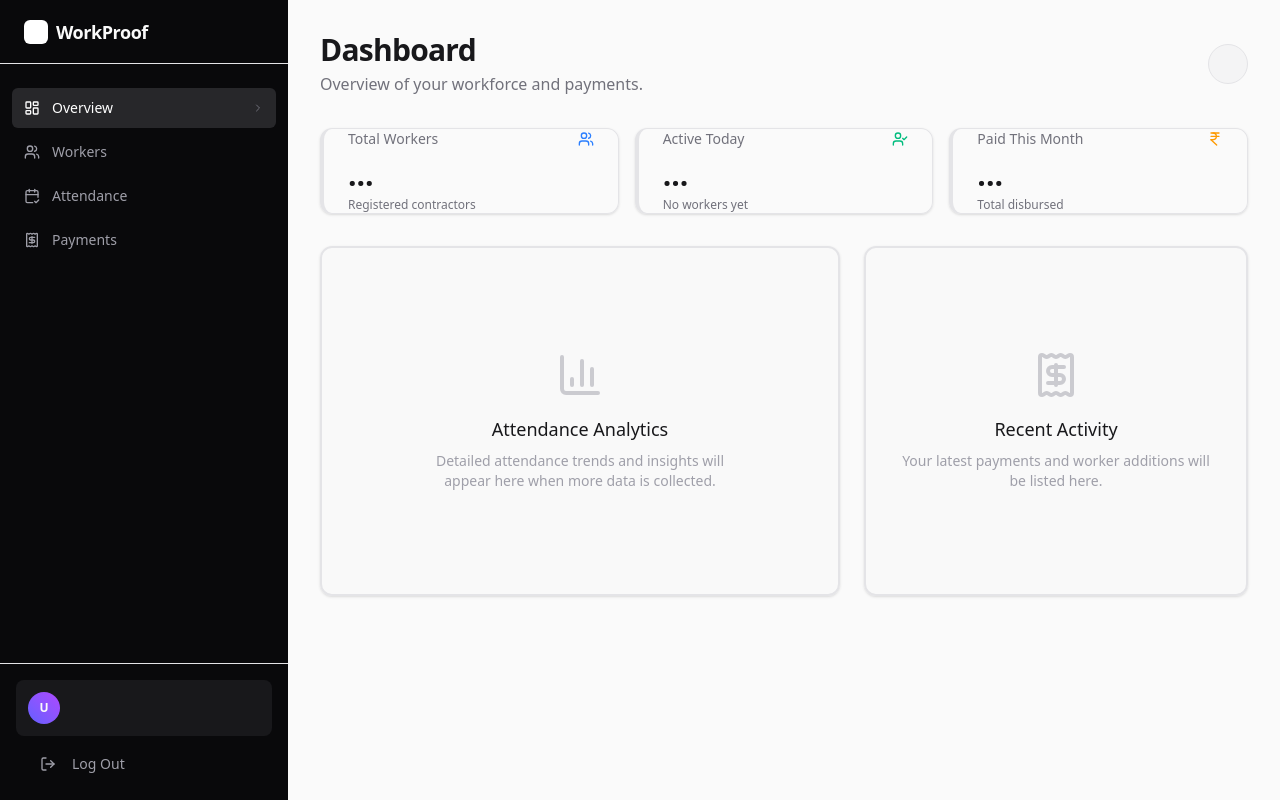
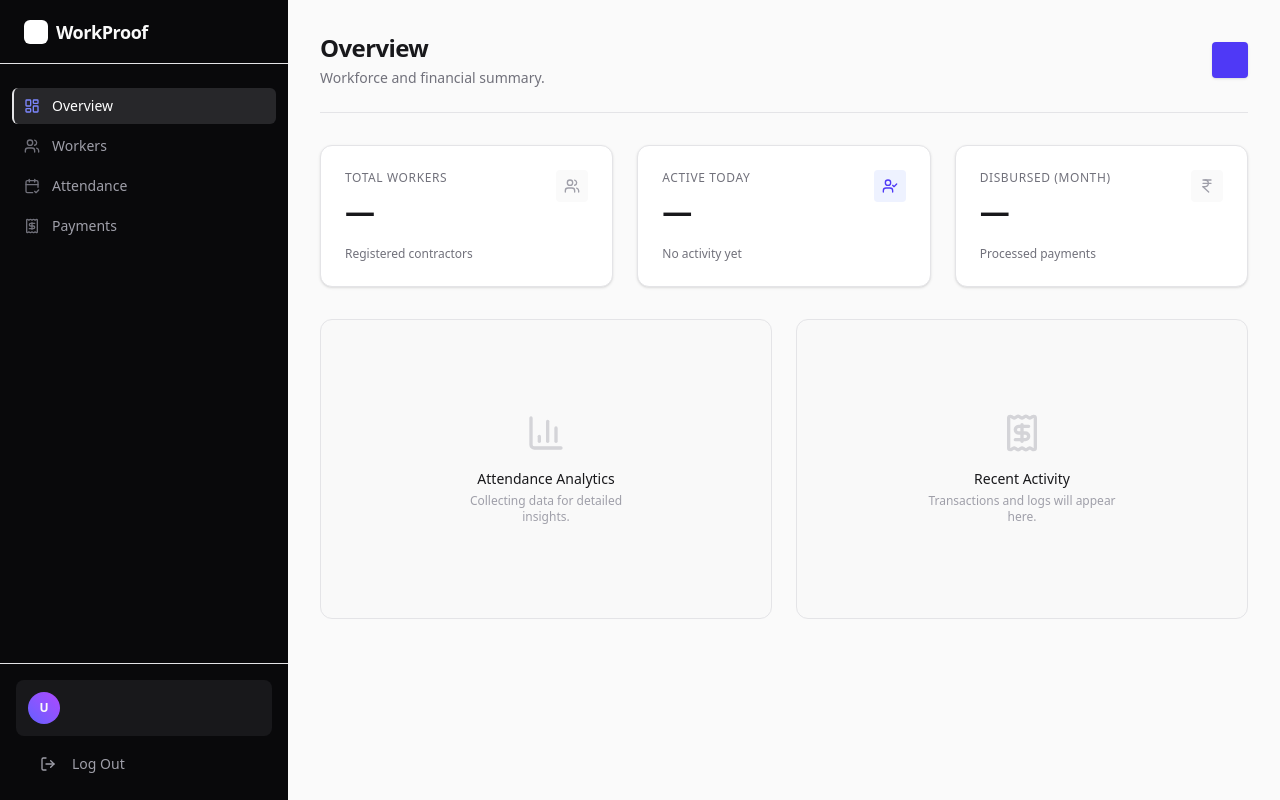
Before and after one commit to rajkrish0608/WorkProof, a Next.js app in the folder web/: page /dashboard in a window 1280 px wide. Built offline with nearby package versions, Linux system fonts and the light colour scheme.

Commit message:
feat: polish dashboard UI to banking-grade standard

```diff
--- a/web/app/dashboard/layout.tsx
+++ b/web/app/dashboard/layout.tsx
@@ -52,20 +52,19 @@ export default function DashboardLayout({
                             key={item.href}
                             href={item.href}
                             onClick={() => setIsMobileOpen(false)}
-                            className="relative group flex items-center gap-3 px-3 py-2.5 text-sm font-medium rounded-md transition-all duration-200 outline-none focus-visible:ring-2 focus-visible:ring-zinc-600"
+                            className={`relative group flex items-center gap-3 px-3 py-2 text-sm font-medium rounded-md transition-colors duration-200 outline-none focus-visible:ring-2 focus-visible:ring-indigo-500 ${isActive ? "text-white" : "text-zinc-400 hover:text-zinc-50 hover:bg-zinc-900"}`}
                         >
                             {isActive && (
                                 <motion.div
                                     layoutId="activeNav"
-                                    className="absolute inset-0 bg-zinc-800 rounded-md"
-                                    transition={{ type: "spring", stiffness: 300, damping: 30 }}
+                                    className="absolute inset-0 bg-zinc-800 rounded-md border-l-2 border-indigo-500"
+                                    transition={{ duration: 0.2, ease: [0.16, 1, 0.3, 1] }}
                                 />
                             )}
-                            <item.icon className={`h-4 w-4 z-10 transition-colors ${isActive ? "text-white" : "text-zinc-400 group-hover:text-zinc-50"}`} />
-                            <span className={`z-10 transition-colors ${isActive ? "text-white" : "text-zinc-400 group-hover:text-zinc-50"}`}>
+                            <item.icon className={`h-4 w-4 z-10 ${isActive ? "text-indigo-400" : "text-zinc-500 group-hover:text-zinc-400"}`} />
+                            <span className="z-10">
                                 {item.label}
                             </span>
-                            {isActive && <ChevronRight className="ml-auto h-3 w-3 text-zinc-500 z-10" />}
                         </Link>
                     );
                 })}
--- a/web/app/dashboard/page.tsx
+++ b/web/app/dashboard/page.tsx
@@ -45,85 +45,91 @@ export default function DashboardPage() {
     };
 
     return (
-        <div className="space-y-8">
-            <div className="flex items-center justify-between">
+        <div className="space-y-8 max-w-6xl">
+            <div className="flex items-center justify-between border-b border-zinc-200 dark:border-zinc-800 pb-6">
                 <div>
-                    <h1 className="text-3xl font-bold tracking-tight text-zinc-900 dark:text-zinc-50">Dashboard</h1>
-                    <p className="text-zinc-500 dark:text-zinc-400 mt-1">Overview of your workforce and payments.</p>
+                    <h1 className="text-2xl font-semibold tracking-tight text-zinc-900 dark:text-zinc-50">Overview</h1>
+                    <p className="text-sm text-zinc-500 dark:text-zinc-400 mt-1">Workforce and financial summary.</p>
                 </div>
-                <div className="h-10 w-10 rounded-full bg-zinc-100 dark:bg-zinc-800 flex items-center justify-center border border-zinc-200 dark:border-zinc-700">
-                    <span className="font-bold text-zinc-700 dark:text-zinc-300">{user?.name?.charAt(0)}</span>
+                <div className="flex items-center gap-3">
+                    <div className="text-right hidden sm:block">
+                        <div className="text-sm font-medium text-zinc-900 dark:text-zinc-50">{user?.name}</div>
+                        <div className="text-xs text-zinc-500">{user?.role}</div>
+                    </div>
+                    <div className="h-9 w-9 rounded bg-indigo-600 flex items-center justify-center text-white text-xs font-bold shadow-sm">
+                        {user?.name?.charAt(0)}
+                    </div>
                 </div>
             </div>
 
             <motion.div
-                variants={container}
-                initial="hidden"
-                animate="show"
-                className="grid gap-4 md:grid-cols-2 lg:grid-cols-3"
+                initial={{ opacity: 0, y: 4 }}
+                animate={{ opacity: 1, y: 0 }}
+                transition={{ duration: 0.4, ease: [0.16, 1, 0.3, 1] }}
+                className="grid gap-6 md:grid-cols-2 lg:grid-cols-3"
             >
-                <motion.div variants={item}>
-                    <Card className="border-l-4 border-l-blue-500 shadow-sm hover:shadow-md transition-shadow">
-                        <CardHeader className="flex flex-row items-center justify-between space-y-0 pb-2">
-                            <CardTitle className="text-sm font-medium text-zinc-500 dark:text-zinc-400">Total Workers</CardTitle>
-                            <Users className="h-4 w-4 text-blue-500" />
-                        </CardHeader>
-                        <CardContent>
-                            <div className="text-3xl font-bold text-zinc-900 dark:text-zinc-50">{loading ? "..." : stats.totalWorkers}</div>
-                            <p className="text-xs text-zinc-500 mt-1">Registered contractors</p>
-                        </CardContent>
-                    </Card>
-                </motion.div>
+                <Card className="p-6 flex flex-col justify-between h-full bg-white dark:bg-zinc-900 border-zinc-200 dark:border-zinc-800">
+                    <div className="flex items-start justify-between mb-4">
+                        <div>
+                            <p className="text-xs font-medium text-zinc-500 uppercase tracking-wider">Total Workers</p>
+                            <h3 className="text-3xl font-semibold text-zinc-900 dark:text-zinc-50 mt-2">{loading ? "—" : stats.totalWorkers}</h3>
+                        </div>
+                        <div className="p-2 rounded bg-zinc-50 dark:bg-zinc-800 text-zinc-400">
+                            <Users className="h-4 w-4" />
+                        </div>
+                    </div>
+                    <div className="text-xs text-zinc-500">Registered contractors</div>
+                </Card>
 
-                <motion.div variants={item}>
-                    <Card className="border-l-4 border-l-emerald-500 shadow-sm hover:shadow-md transition-shadow">
-                        <CardHeader className="flex flex-row items-center justify-between space-y-0 pb-2">
-                            <CardTitle className="text-sm font-medium text-zinc-500 dark:text-zinc-400">Active Today</CardTitle>
-                            <UserCheck className="h-4 w-4 text-emerald-500" />
-                        </CardHeader>
-                        <CardContent>
-                            <div className="text-3xl font-bold text-zinc-900 dark:text-zinc-50">{loading ? "..." : stats.activeToday}</div>
-                            <p className="text-xs text-zinc-500 mt-1">
-                                {stats.totalWorkers > 0
-                                    ? `${Math.round((stats.activeToday / stats.totalWorkers) * 100)}% attendance rate`
-                                    : "No workers yet"}
-                            </p>
-                        </CardContent>
-                    </Card>
-                </motion.div>
+                <Card className="p-6 flex flex-col justify-between h-full bg-white dark:bg-zinc-900 border-zinc-200 dark:border-zinc-800">
+                    <div className="flex items-start justify-between mb-4">
+                        <div>
+                            <p className="text-xs font-medium text-zinc-500 uppercase tracking-wider">Active Today</p>
+                            <h3 className="text-3xl font-semibold text-zinc-900 dark:text-zinc-50 mt-2">{loading ? "—" : stats.activeToday}</h3>
+                        </div>
+                        <div className="p-2 rounded bg-indigo-50 dark:bg-indigo-900/20 text-indigo-600">
+                            <UserCheck className="h-4 w-4" />
+                        </div>
+                    </div>
+                    <div className="text-xs text-zinc-500">
+                        {stats.totalWorkers > 0
+                            ? <span className="text-indigo-600 font-medium">{Math.round((stats.activeToday / stats.totalWorkers) * 100)}% attendance</span>
+                            : "No activity yet"}
+                    </div>
+                </Card>
 
-                <motion.div variants={item}>
-                    <Card className="border-l-4 border-l-amber-500 shadow-sm hover:shadow-md transition-shadow">
-                        <CardHeader className="flex flex-row items-center justify-between space-y-0 pb-2">
-                            <CardTitle className="text-sm font-medium text-zinc-500 dark:text-zinc-400">Paid This Month</CardTitle>
-                            <IndianRupee className="h-4 w-4 text-amber-500" />
-                        </CardHeader>
-                        <CardContent>
-                            <div className="text-3xl font-bold text-zinc-900 dark:text-zinc-50">
-                                {loading ? "..." : `₹${stats.totalPaidMonth.toLocaleString()}`}
-                            </div>
-                            <p className="text-xs text-zinc-500 mt-1">Total disbursed</p>
-                        </CardContent>
-                    </Card>
-                </motion.div>
+                <Card className="p-6 flex flex-col justify-between h-full bg-white dark:bg-zinc-900 border-zinc-200 dark:border-zinc-800">
+                    <div className="flex items-start justify-between mb-4">
+                        <div>
+                            <p className="text-xs font-medium text-zinc-500 uppercase tracking-wider">Disbursed (Month)</p>
+                            <h3 className="text-3xl font-semibold text-zinc-900 dark:text-zinc-50 mt-2">
+                                {loading ? "—" : `₹${stats.totalPaidMonth.toLocaleString()}`}
+                            </h3>
+                        </div>
+                        <div className="p-2 rounded bg-zinc-50 dark:bg-zinc-800 text-zinc-400">
+                            <IndianRupee className="h-4 w-4" />
+                        </div>
+                    </div>
+                    <div className="text-xs text-zinc-500">Processed payments</div>
+                </Card>
             </motion.div>
 
             <motion.div
-                initial={{ opacity: 0, y: 20 }}
-                animate={{ opacity: 1, y: 0 }}
-                transition={{ delay: 0.4 }}
-                className="grid gap-6 md:grid-cols-2 lg:grid-cols-7"
+                initial={{ opacity: 0 }}
+                animate={{ opacity: 1 }}
+                transition={{ duration: 0.6, delay: 0.1, ease: [0.16, 1, 0.3, 1] }}
+                className="grid gap-6 md:grid-cols-2"
             >
-                <Card className="col-span-4 h-[350px] flex flex-col items-center justify-center text-zinc-400 bg-zinc-50/50 dark:bg-zinc-900/50 border-dashed border-2 px-6 text-center">
-                    <BarChart3 className="h-12 w-12 mb-4 opacity-50" />
-                    <h3 className="text-lg font-medium text-zinc-900 dark:text-zinc-50">Attendance Analytics</h3>
-                    <p className="text-sm max-w-xs mx-auto mt-2">Detailed attendance trends and insights will appear here when more data is collected.</p>
-                </Card>
-                <Card className="col-span-3 h-[350px] flex flex-col items-center justify-center text-zinc-400 bg-zinc-50/50 dark:bg-zinc-900/50 border-dashed border-2 px-6 text-center">
-                    <Receipt className="h-12 w-12 mb-4 opacity-50" />
-                    <h3 className="text-lg font-medium text-zinc-900 dark:text-zinc-50">Recent Activity</h3>
-                    <p className="text-sm max-w-xs mx-auto mt-2">Your latest payments and worker additions will be listed here.</p>
-                </Card>
+                <div className="rounded-xl border border-zinc-200 dark:border-zinc-800 bg-zinc-50/50 dark:bg-zinc-900/30 p-8 flex flex-col items-center justify-center text-center h-[300px]">
+                    <BarChart3 className="h-10 w-10 text-zinc-300 mb-4" />
+                    <h3 className="text-sm font-medium text-zinc-900 dark:text-zinc-50">Attendance Analytics</h3>
+                    <p className="text-xs text-zinc-400 max-w-[200px] mt-1">Collecting data for detailed insights.</p>
+                </div>
+                <div className="rounded-xl border border-zinc-200 dark:border-zinc-800 bg-zinc-50/50 dark:bg-zinc-900/30 p-8 flex flex-col items-center justify-center text-center h-[300px]">
+                    <Receipt className="h-10 w-10 text-zinc-300 mb-4" />
+                    <h3 className="text-sm font-medium text-zinc-900 dark:text-zinc-50">Recent Activity</h3>
+                    <p className="text-xs text-zinc-400 max-w-[200px] mt-1">Transactions and logs will appear here.</p>
+                </div>
             </motion.div>
         </div>
     );
--- a/web/components/ui/card.tsx
+++ b/web/components/ui/card.tsx
@@ -9,7 +9,7 @@ const Card = React.forwardRef<
   <div
     ref={ref}
     className={cn(
-      "rounded-xl border border-zinc-200 bg-card text-card-foreground shadow-sm transition-all hover:shadow-md hover:border-zinc-300 dark:border-zinc-800 dark:hover:border-zinc-700",
+      "rounded-xl border border-zinc-200 bg-white text-zinc-950 shadow-sm dark:border-zinc-800 dark:bg-zinc-900 dark:text-zinc-50",
       className
     )}
     {...props}
```
